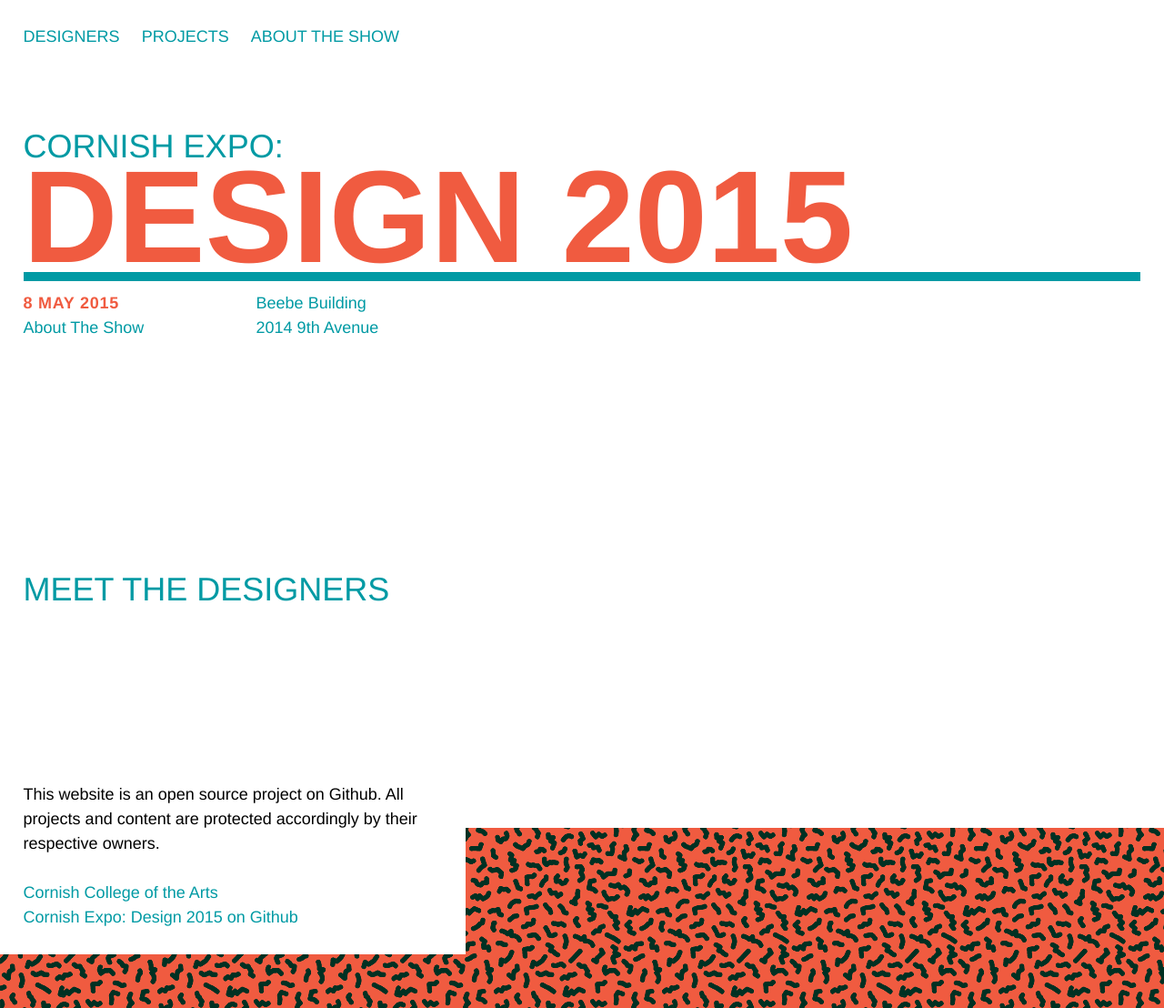
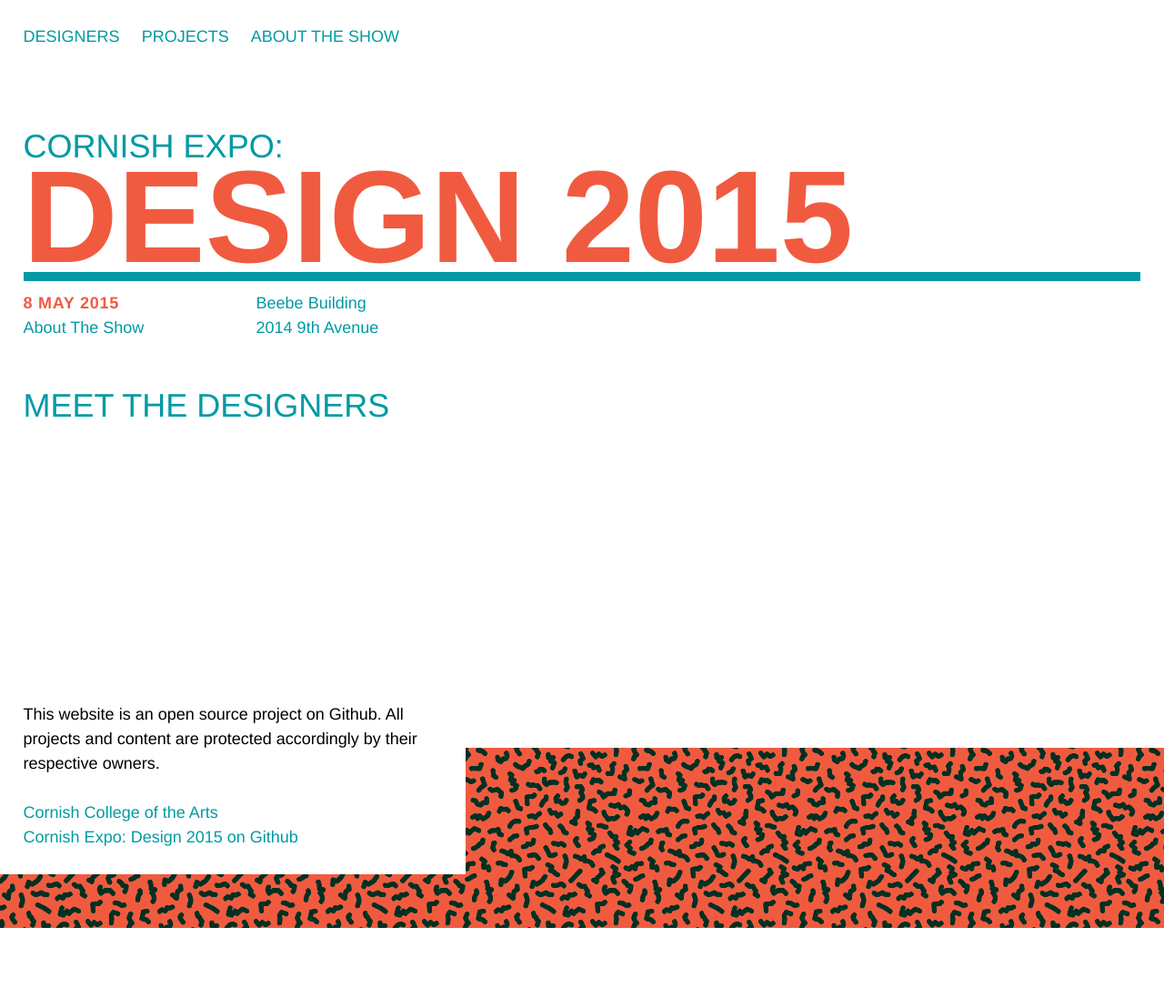
Before and after one commit to taylor-edwards/cornishdesign.is, a Jekyll site: the page built from index.html, in a window 1280 px wide. Shown: the whole page at 91% size. Built offline with Jekyll 4.4.1, drawn with Linux system fonts in a browser that asks for light colours; after the commit the page ends 1020 px from its top, so only the background shows below that.

Commit message:
Pattern display fix for empty profiles

```diff
--- a/_sass/_objects.scss
+++ b/_sass/_objects.scss
@@ -25,9 +25,10 @@
   height:                11em;
   margin-top:            -11em;
   width:                 100vw;
+  z-index:               1;
 }
 .designers {
-  margin-top:             20vw;
+  margin-top:            3em;
 }
 .grid {
   margin-top:            1.5em;
@@ -49,20 +50,7 @@
     width:               100%;
   }
   a:focus {
-    outline:              none;
-  }
-  a:hover:before {
-    .circle {
-      background:         $light-red;
-      border-radius:      50%;
-      content:            ""; /* required for IE8 */
-      height:             100%;
-      left:               0;
-      position:           absolute;
-      top:                0;
-      width:              100%;
-      z-index:            1;
-    }
+    outline:             none;
   }
 }
 .circle {
--- a/index.html
+++ b/index.html
@@ -104,7 +104,7 @@
                                                    + ' .circle:before{background:url('
                                                    + patternDir[profile["Pattern"]]
                                                    + colorName[profile["Top Color"]]
-                                                   + '.png);mix-blend-mode:multiply;}'
+                                                   + '.png);mix-blend-mode:multiply;z-index:1}'
 
                                                    + '.'
                                                    + colorCode
```
